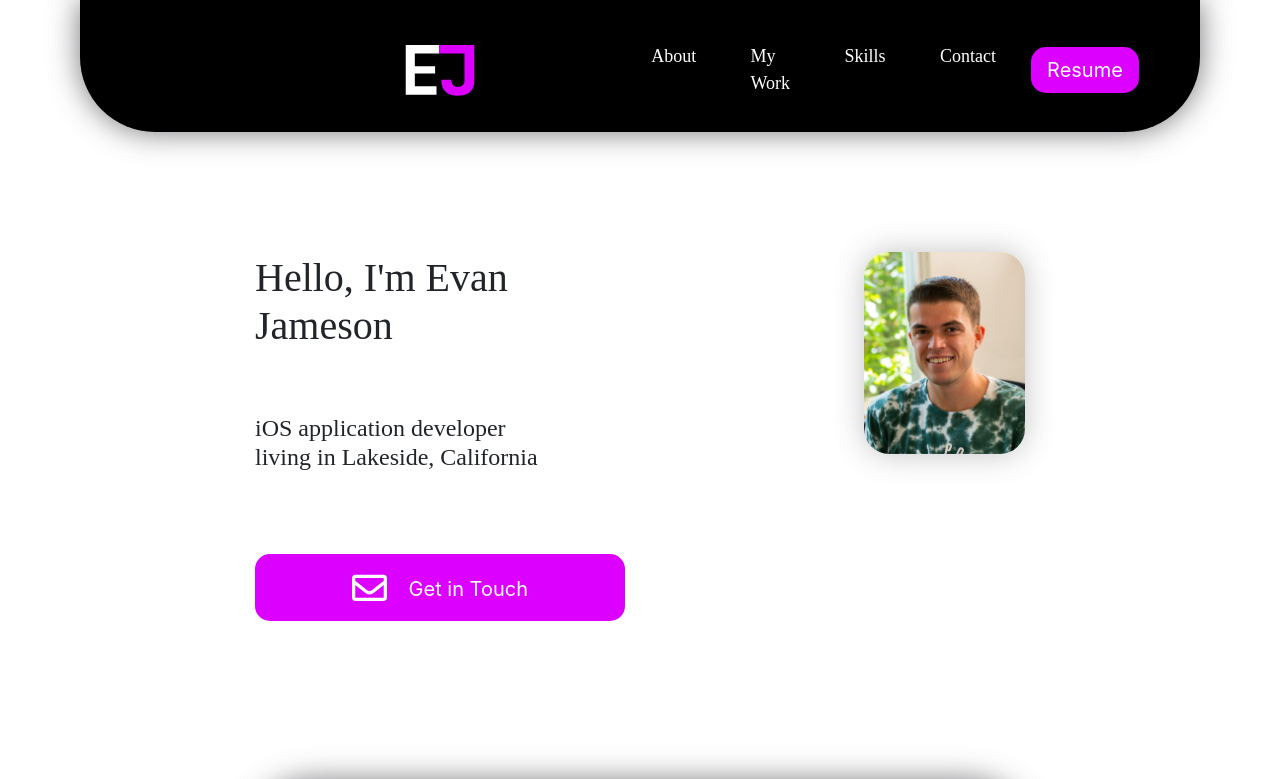
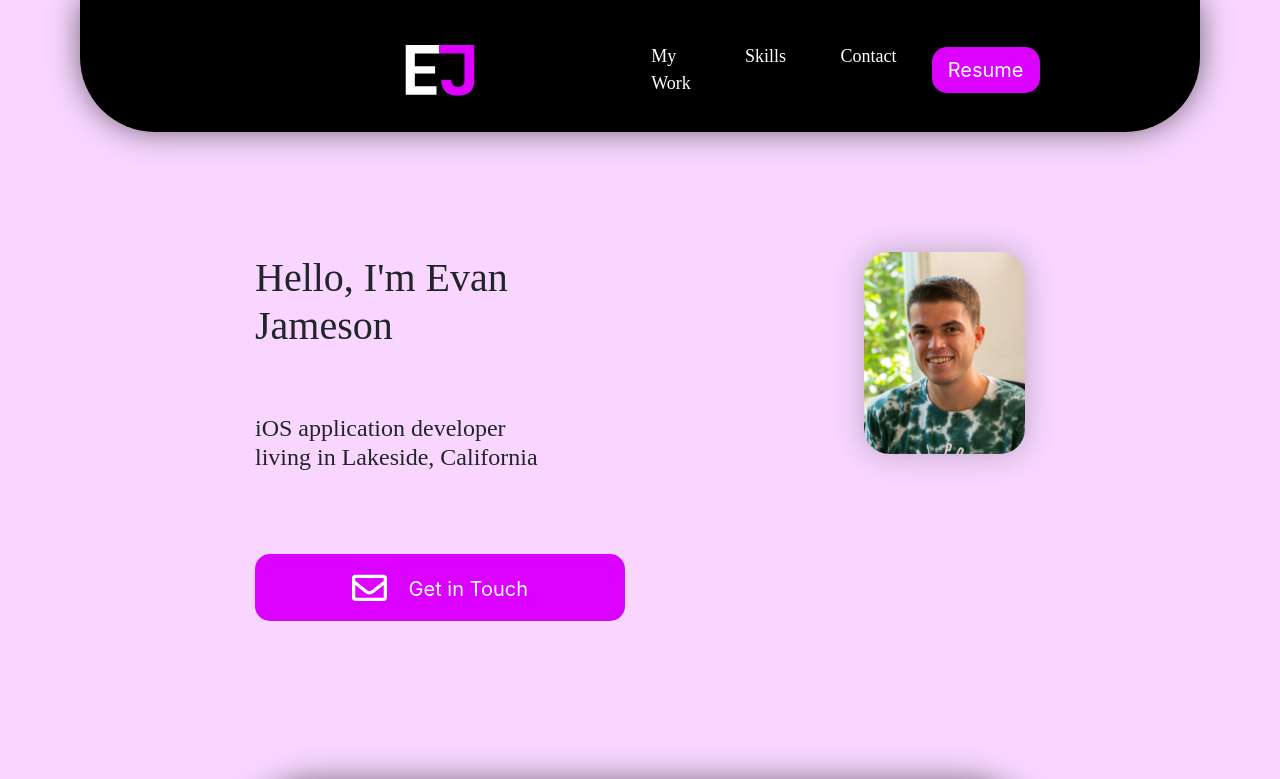
Before and after one commit to EvanJameson/EvanJameson.github.io, a plain HTML site: page index.html in a window 1280 px wide. Shown: the top 779 px of the page. Drawn offline with nearby package versions, Linux system fonts and the light colour scheme; a web font is replaced by a local one.

Commit message:
temporary color fix

```diff
--- a/css/style.css
+++ b/css/style.css
@@ -11,6 +11,15 @@ html {
     scroll-behavior: smooth;
 }
 
+body {
+  background-color: #f8d6ff;
+}
+
+.site-main{
+    padding-left: 15rem;
+    padding-right: 15rem;
+}
+
 /* start navigation */
 
 .header-area{
@@ -18,7 +27,6 @@ html {
     padding-left: 5rem;
 }
 
-/* this do anything? */
 .header-area .main-menu .navbar .navbar-brand{
     padding-right: 8rem;
 }
@@ -138,11 +146,6 @@ html {
 
 
 /* start projects*/
-
-.site-main{
-    padding-left: 15rem;
-    padding-right: 15rem;
-}
 
 .site-main .project-area{
     padding-top: 10rem;
--- a/index.html
+++ b/index.html
@@ -42,9 +42,6 @@
         <div class="collapse navbar-collapse" id="navbarNav">
           <div class="mr-auto"></div>
           <ul class="navbar-nav">
-            <li class="nav-item active">
-              <a class="nav-link" href="#">About <span class="sr-only">(current)</span></a>
-            </li>
             <li class="nav-item">
               <a class="nav-link" href="#projects">My Work</a>
             </li>
```
